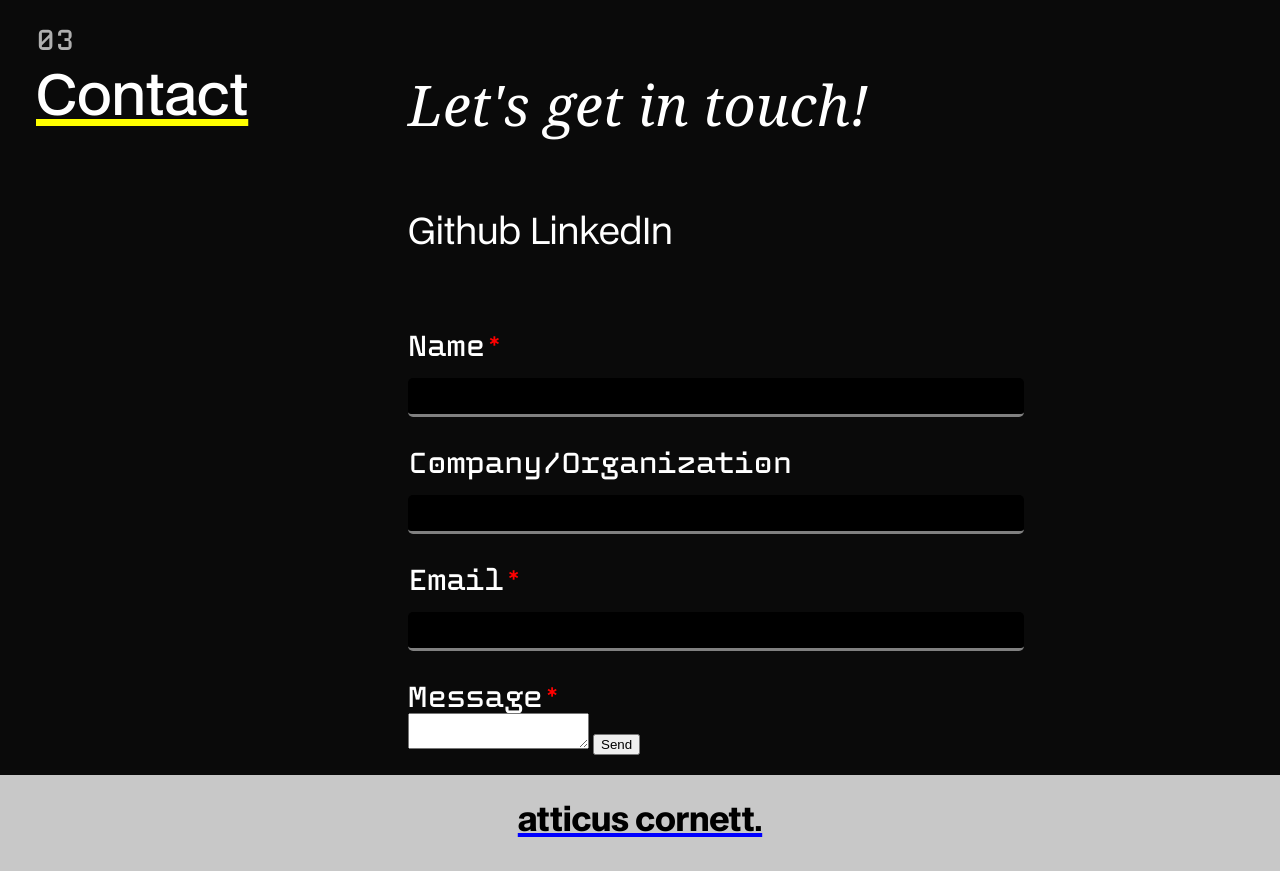
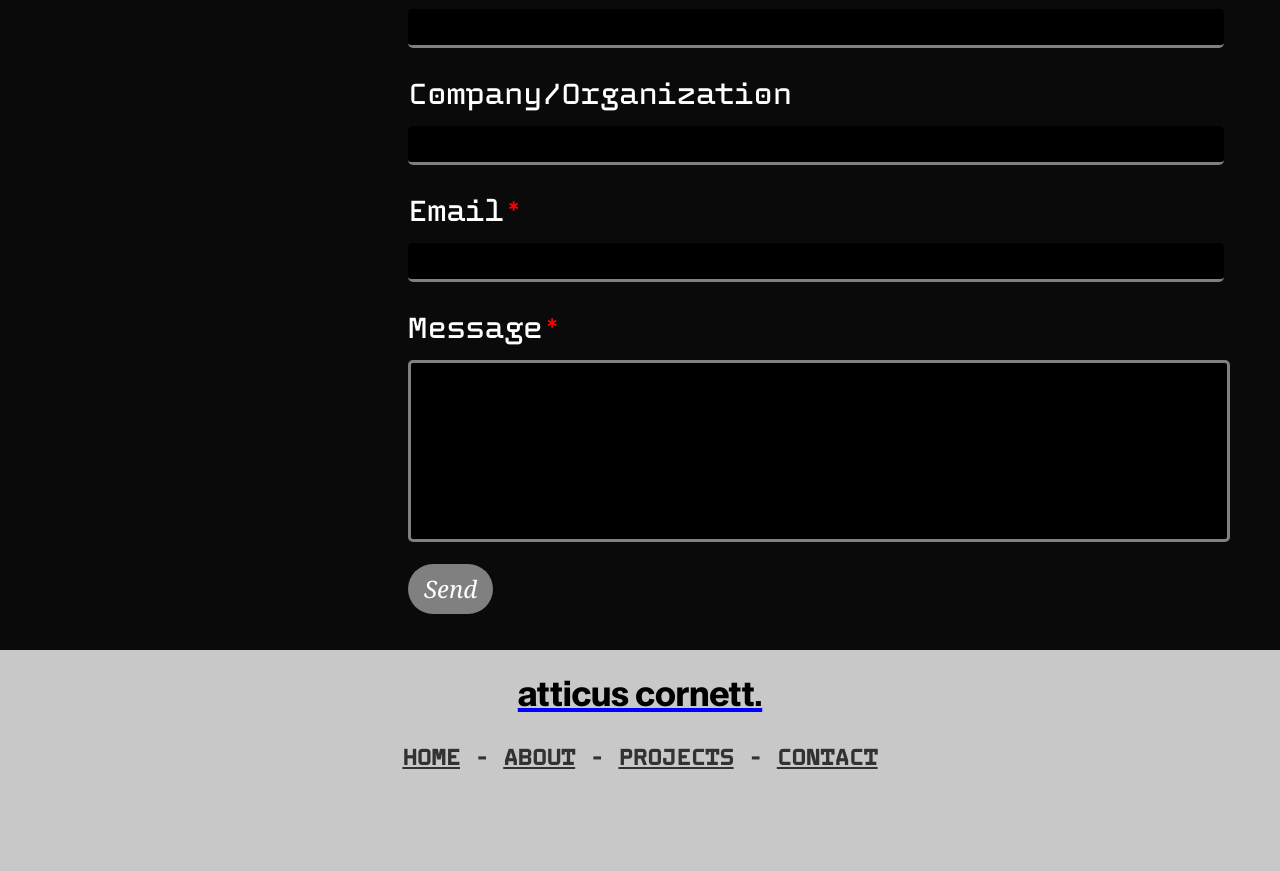
Before and after one commit to atticuscornett/atticuscornett.github.io, a SvelteKit app: page / in a window 1280 px wide. Shown: the part 3160-4031 px from the top of the page. After the commit the page ends 3962 px from the top, so only its background shows below. Built offline with nearby package versions, Linux system fonts and the light colour scheme.

Commit message:
Contact Form Styles

```diff
--- a/src/app.css
+++ b/src/app.css
@@ -63,12 +63,12 @@ a {
     cursor: pointer;
 }
 
-a.button-style.positive-dark {
+.button-style.positive-dark {
     background: black;
     text-decoration: underline limegreen 0.2rem;
 }
 
-a.button-style {
+.button-style {
     font-size: 1.5rem;
     background: black;
     color: white;
--- a/src/routes/+page.svelte
+++ b/src/routes/+page.svelte
@@ -109,7 +109,8 @@ getRandomFeaturedProject();
                 Message<span class="red">*</span><br>
                 <textarea name="message" required></textarea>
             </label>
-            <button type="submit">Send</button>
+            <br>
+            <button class="button-style" type="submit">Send</button>
         </form>
     </div>
 </Section>
@@ -155,8 +156,8 @@ getRandomFeaturedProject();
         border-bottom: gray 0.2rem solid;
         color: white;
         font-weight: 400;
-        width: 600px;
-        max-width: 100%;
+        width: 50rem;
+        max-width: 75vw;
         font-size: 1.5rem;
         margin-top: 1rem;
         margin-bottom: 1.5rem;
@@ -271,7 +272,7 @@ getRandomFeaturedProject();
         flex-basis: 40%;
         flex-grow: 1;
         width: 100%;
-        min-width: 350px;
+        min-width: 250px;
         height: auto;
         align-self: baseline;
         border-radius: 7px;
@@ -294,4 +295,25 @@ getRandomFeaturedProject();
         display: inline-block;
         margin-bottom: 3rem;
     }
+
+    textarea {
+        background: black;
+        border: 0.2rem solid gray;
+        margin-top: 1rem;
+        width: 50rem;
+        max-width: 75vw;
+        padding: 0.5rem;
+        border-radius: 5px;
+        resize: none;
+        color: white;
+        min-height: 10rem;
+        font-size: 1.1rem;
+        outline: none;
+        font-family: "BDO Grotesk", sans-serif;
+    }
+
+    textarea:focus-visible {
+        outline: none;
+        border: 0.2rem solid white;
+    }
 </style>
```
